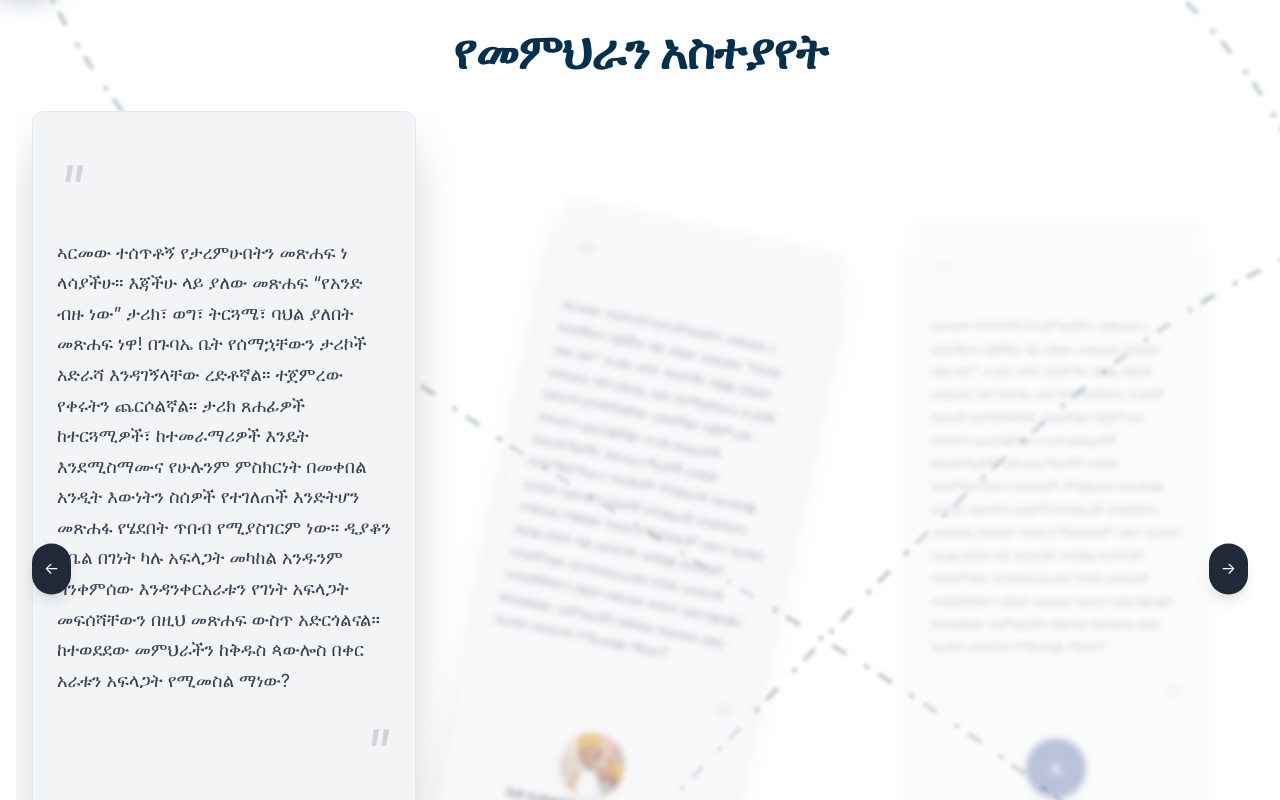
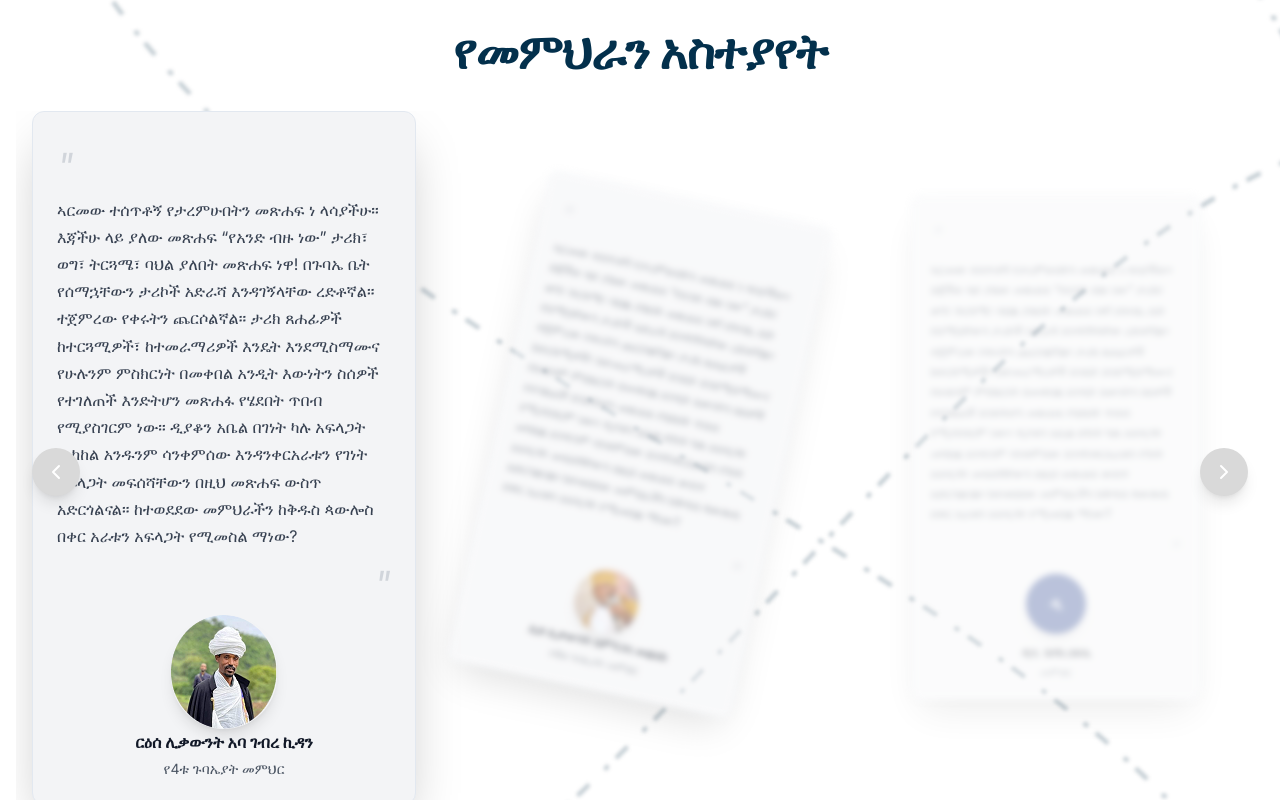
Before and after one commit to MekdelawitGebre/st-paul-book, a Next.js app: page / in a window 1280 px wide. Shown: the part 2480-3280 px from the top of the page. Built offline with nearby package versions, Linux system fonts and the light colour scheme; a web font is replaced by a local one.

Commit message:
fix : arrow color

```diff
--- a/app/page.tsx
+++ b/app/page.tsx
@@ -3,7 +3,16 @@
 import React from "react";
 import Image from "next/image";
 import { Card, CardContent } from "@/components/ui/card";
-import { Facebook, Twitter, Youtube, Phone, Mail, MapPin } from "lucide-react";
+import {
+  Facebook,
+  Twitter,
+  Youtube,
+  Phone,
+  Mail,
+  MapPin,
+  ChevronLeft,
+  ChevronRight,
+} from "lucide-react";
 import testimonialsData from "@/data/testimonials.json";
 import quotesData from "@/data/quotes.json";
 
@@ -306,13 +315,13 @@ export default function EthiopianOrthodoxSite() {
                     }`}
                   >
                     <CardContent className="p-6">
-                      <div className="text-6xl  text-gray-300 font-ketefa italic">
+                      <div className="text-4xl text-gray-300 font-ketefa italic">
                         "
                       </div>
-                      <p className="text-lg leading-relaxed mb-1 text-gray-700">
+                      <p className="text-base leading-relaxed mb-1 text-gray-700">
                         {testimonial.quote}
                       </p>
-                      <div className="text-6xl  text-gray-300 text-right font-serif italic">
+                      <div className="text-4xl text-gray-300 text-right font-serif italic">
                         "
                       </div>
                       <div className="flex flex-col items-center text-center">
@@ -336,10 +345,10 @@ export default function EthiopianOrthodoxSite() {
                           </div>
                         )}
                         <div>
-                          <p className="font-bold text-gray-900 text-lg">
+                          <p className="font-bold text-gray-900 text-base">
                             {testimonial.author.name}
                           </p>
-                          <p className="text-gray-600">
+                          <p className="text-gray-600 text-sm">
                             {testimonial.author.title}
                           </p>
                         </div>
@@ -353,17 +362,19 @@ export default function EthiopianOrthodoxSite() {
             {/* Navigation Arrows */}
             <button
               onClick={prevSlide}
-              className="absolute left-4 top-1/2 transform -translate-y-1/2 bg-gray-800 text-white p-3 rounded-full hover:bg-gray-700 transition-colors shadow-lg z-10"
+              className="absolute left-4 top-1/2 transform -translate-y-1/2 text-white p-3 rounded-full hover:opacity-80 transition-colors shadow-lg z-10"
+              style={{ backgroundColor: "#D9D9D9" }}
               disabled={currentSlide === 0}
             >
-              ←
+              <ChevronLeft className="w-6 h-6" />
             </button>
             <button
               onClick={nextSlide}
-              className="absolute right-4 top-1/2 transform -translate-y-1/2 bg-gray-800 text-white p-3 rounded-full hover:bg-gray-700 transition-colors shadow-lg z-10"
+              className="absolute right-4 top-1/2 transform -translate-y-1/2 text-white p-3 rounded-full hover:opacity-80 transition-colors shadow-lg z-10"
+              style={{ backgroundColor: "#D9D9D9" }}
               disabled={currentSlide >= totalSlides - 1}
             >
-              →
+              <ChevronRight className="w-6 h-6" />
             </button>
 
             {/* Slide Indicators */}
```
